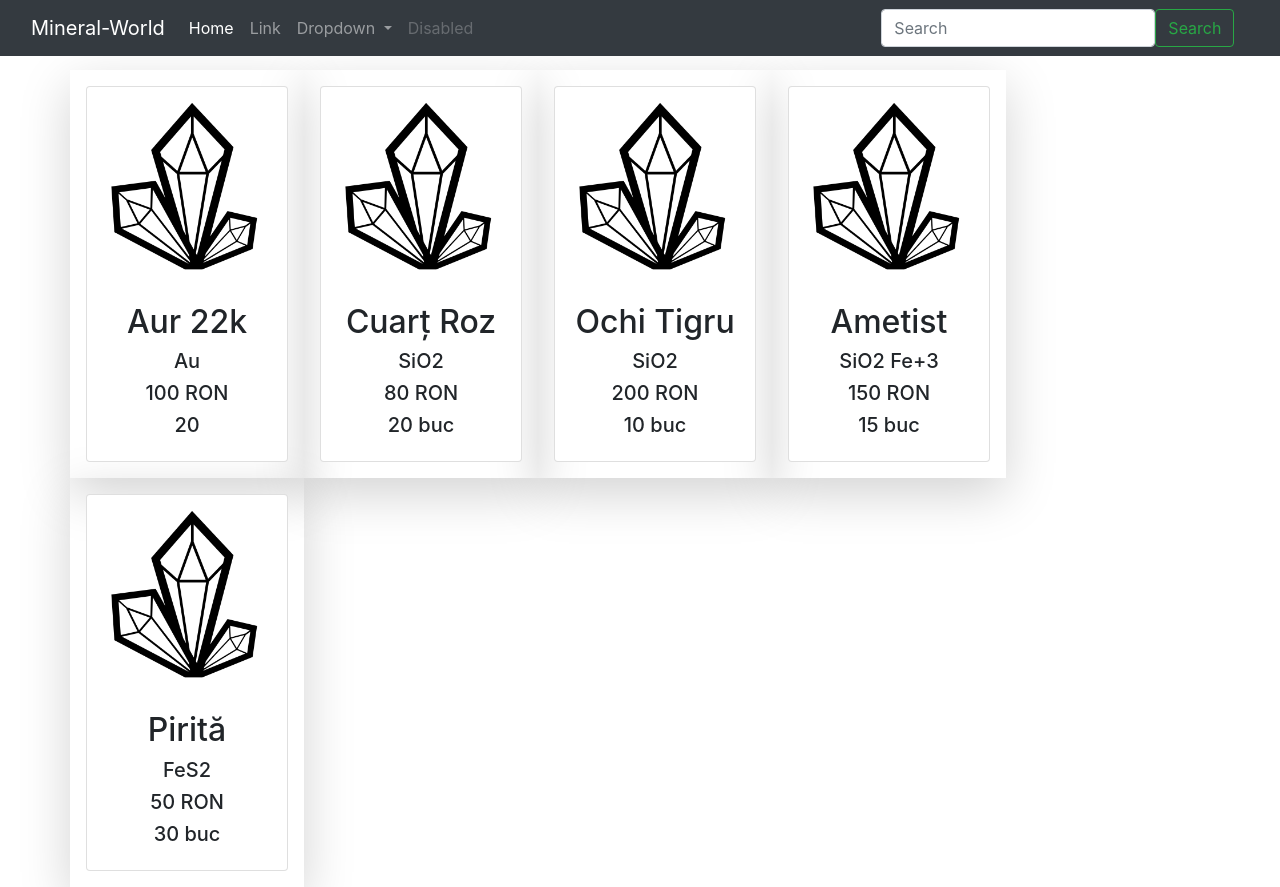
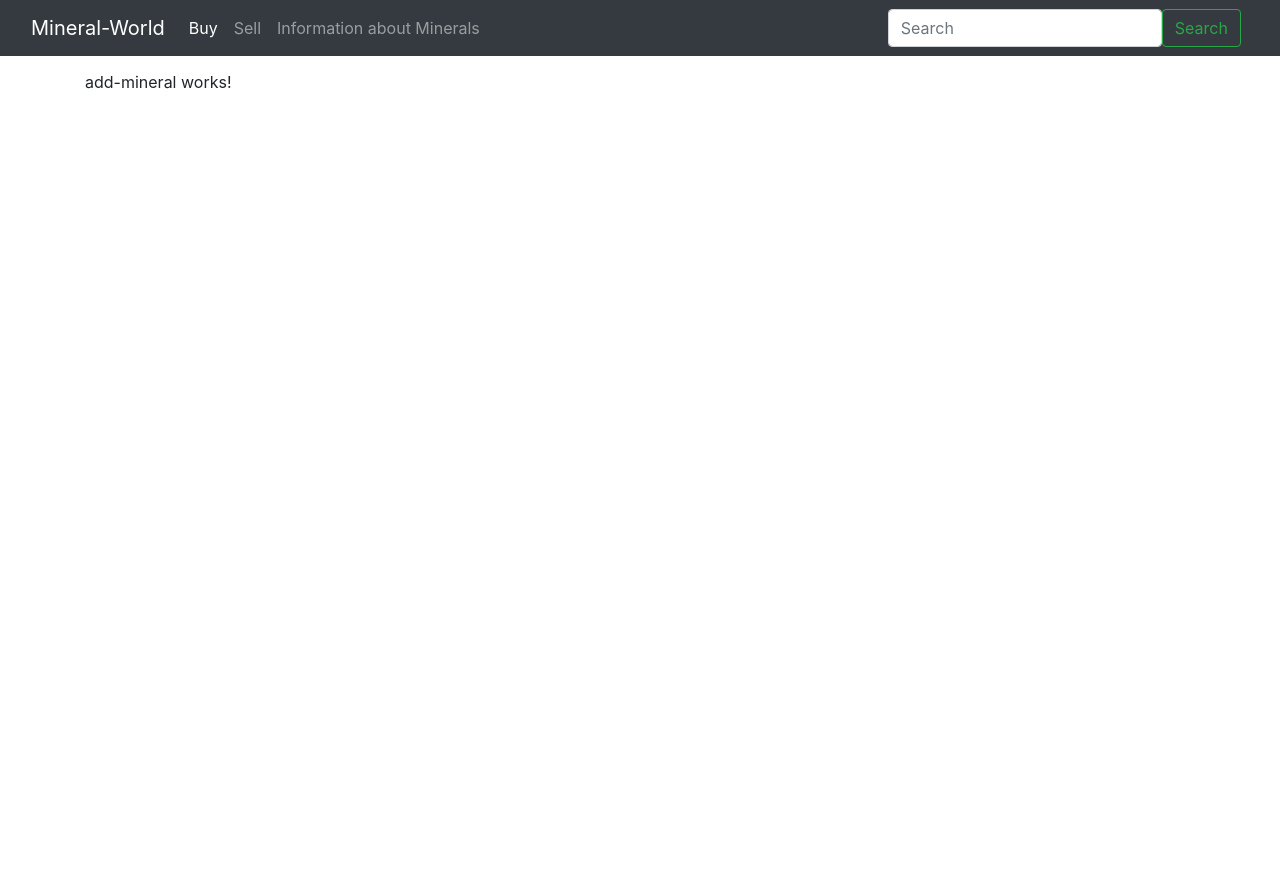
Before and after one commit to mihaid150/Mineral_World, an Angular app in the folder Frontend/Mineral-World/: page /sell-mineral in a window 1280 px wide. After the commit the page ends 800 px from the top, so only its background shows below. Built offline with nearby package versions, Linux system fonts and the light colour scheme.

Commit message:
mineral.8

```diff
--- /dev/null
+++ b/Frontend/Mineral-World/src/app/Mineral/add-mineral/add-mineral.component.html
@@ -0,0 +1,3 @@
+<p>
+  add-mineral works!
+</p>
--- /dev/null
+++ b/Frontend/Mineral-World/src/app/Mineral/add-mineral/add-mineral.component.ts
@@ -0,0 +1,15 @@
+import { Component, OnInit } from '@angular/core';
+
+@Component({
+  selector: 'app-add-mineral',
+  templateUrl: './add-mineral.component.html',
+  styleUrls: ['./add-mineral.component.scss']
+})
+export class AddMineralComponent implements OnInit {
+
+  constructor() { }
+
+  ngOnInit() {
+  }
+
+}
--- a/Frontend/Mineral-World/src/app/Mineral/mineral-card/mineral-card.component.html
+++ b/Frontend/Mineral-World/src/app/Mineral/mineral-card/mineral-card.component.html
@@ -17,6 +17,6 @@
           <h2>{{mineral.Name}}</h2>
           <h5>{{mineral.Formula}}</h5>
           <h5>{{mineral.Price}}</h5>
-          <h5>{{mineral.Cantitate}}</h5>
+          <h5>{{mineral.Quantity}}</h5>
       </div>
 </div>
--- a/Frontend/Mineral-World/src/app/Mineral/mineral-card/mineral-card.component.ts
+++ b/Frontend/Mineral-World/src/app/Mineral/mineral-card/mineral-card.component.ts
@@ -1,4 +1,5 @@
 import { Component, Input } from '@angular/core';
+import { IMineral } from '../IMineral.interface';
 
 @Component(
 {
@@ -8,5 +9,5 @@ import { Component, Input } from '@angular/core';
 })
 export class MineralCardComponent
 {
-  @Input() mineral : any
+  @Input() mineral!: IMineral;
 }
--- a/Frontend/Mineral-World/src/app/Mineral/mineral-list/mineral-list.component.ts
+++ b/Frontend/Mineral-World/src/app/Mineral/mineral-list/mineral-list.component.ts
@@ -1,5 +1,6 @@
 import { Component, OnInit } from '@angular/core';
 import { MineralWorldService } from 'src/app/services/mineral-world.service';
+import { IMineral } from '../IMineral.interface';
 
 @Component({
   selector: 'app-mineral-list',
@@ -8,7 +9,7 @@ import { MineralWorldService } from 'src/app/services/mineral-world.service';
 })
 export class MineralListComponent implements OnInit {
 
-  minerals!: any;
+  minerals!: Array<IMineral>;
 
 
 
@@ -20,6 +21,9 @@ export class MineralListComponent implements OnInit {
       (       data: any)=>{
         this.minerals=data;
         console.log(data);
+      }, error =>{
+        console.log('httperror:');
+        console.log(error);
       }
     );
   }
--- a/Frontend/Mineral-World/src/app/app.component.html
+++ b/Frontend/Mineral-World/src/app/app.component.html
@@ -1,4 +1,5 @@
 <app-nav-bar></app-nav-bar>
 <div class="container" style="margin-top: 70px;">
-  <app-mineral-list></app-mineral-list>
+  <!-- <app-mineral-list></app-mineral-list> -->
+  <router-outlet></router-outlet>
 </div>
--- a/Frontend/Mineral-World/src/app/app.module.ts
+++ b/Frontend/Mineral-World/src/app/app.module.ts
@@ -1,24 +1,33 @@
 import { BrowserModule } from '@angular/platform-browser';
 import { NgModule } from '@angular/core';
 import {HttpClientModule} from '@angular/common/http';
+import {Routes, RouterModule} from '@angular/router';
 
 import { AppComponent } from './app.component';
 import { MineralCardComponent } from './Mineral/mineral-card/mineral-card.component';
 import { MineralListComponent } from './Mineral/mineral-list/mineral-list.component';
 import { NavBarComponent } from './nav-bar/nav-bar.component';
 import { MineralWorldService } from './services/mineral-world.service';
+import { AddMineralComponent } from './Mineral/add-mineral/add-mineral.component';
 
+
+const appRoutes: Routes = [
+  {path: '', component: MineralListComponent},
+  {path: 'sell-mineral', component: AddMineralComponent}
+]
 
 @NgModule({
   declarations: [
     AppComponent,
     MineralCardComponent,
     MineralListComponent,
-      NavBarComponent
+    NavBarComponent,
+    AddMineralComponent
    ],
   imports: [
     BrowserModule,
-    HttpClientModule
+    HttpClientModule,
+    RouterModule.forRoot(appRoutes)
   ],
   providers: [
     MineralWorldService
--- a/Frontend/Mineral-World/src/app/nav-bar/nav-bar.component.html
+++ b/Frontend/Mineral-World/src/app/nav-bar/nav-bar.component.html
@@ -1,30 +1,19 @@
 <nav class="navbar navbar-expand-lg navbar-dark link bg-dark fixed-top">
   <div class="container-fluid">
-    <a class="navbar-brand" href="#">Mineral-World</a>
+    <a class="navbar-brand" href="/">Mineral-World</a>
     <button class="navbar-toggler" type="button" data-bs-toggle="collapse" data-bs-target="#navbarSupportedContent" aria-controls="navbarSupportedContent" aria-expanded="false" aria-label="Toggle navigation">
       <span class="navbar-toggler-icon"></span>
     </button>
     <div class="collapse navbar-collapse" id="navbarSupportedContent">
       <ul class="navbar-nav me-auto mb-2 mb-lg-0" style="margin-right: 400px;">
         <li class="nav-item">
-          <a class="nav-link active" aria-current="page" href="#">Home</a>
+          <a class="nav-link active" aria-current="page" href="/">Buy</a>
         </li>
         <li class="nav-item">
-          <a class="nav-link" href="#">Link</a>
-        </li>
-        <li class="nav-item dropdown">
-          <a class="nav-link dropdown-toggle" href="#" id="navbarDropdown" role="button" data-bs-toggle="dropdown" aria-expanded="false">
-            Dropdown
-          </a>
-          <ul class="dropdown-menu" aria-labelledby="navbarDropdown">
-            <li><a class="dropdown-item" href="#">Action</a></li>
-            <li><a class="dropdown-item" href="#">Another action</a></li>
-            <li><hr class="dropdown-divider"></li>
-            <li><a class="dropdown-item" href="#">Something else here</a></li>
-          </ul>
+          <a class="nav-link" href="/sell-mineral">Sell</a>
         </li>
         <li class="nav-item">
-          <a class="nav-link disabled" href="#" tabindex="-1" aria-disabled="true">Disabled</a>
+          <a class="nav-link" href="/">Information about Minerals</a>
         </li>
       </ul>
       <form class="d-flex" >
--- a/Frontend/Mineral-World/src/app/services/mineral-world.service.ts
+++ b/Frontend/Mineral-World/src/app/services/mineral-world.service.ts
@@ -1,5 +1,8 @@
 import { Injectable } from '@angular/core';
 import { HttpClient } from '@angular/common/http';
+import {map} from 'rxjs/operators';
+import { IMineral } from '../Mineral/IMineral.interface';
+import { Observable } from 'rxjs';
 
 @Injectable({
   providedIn: 'root'
@@ -11,8 +14,20 @@ export class MineralWorldService {
 
   constructor(private http:HttpClient) {
    }
-    getAllMinerals()
+    getAllMinerals(): Observable<IMineral[]>
     {
-     return this.http.get('data/minerals.json');
+     return this.http.get('data/minerals.json').pipe( map((data:any)=>
+      {
+           const mineralsArray: Array<IMineral> =[];
+             for (const id in data){
+             if(data.hasOwnProperty(id))
+             {
+               mineralsArray.push(data[id]);
+             }
+            }
+           return mineralsArray;
+      }
+          )
+    );
     }
 }
--- a/Frontend/Mineral-World/src/data/minerals.json
+++ b/Frontend/Mineral-World/src/data/minerals.json
@@ -1,37 +1,37 @@
 [
   {
-      "Id":1,
+      "id":1,
       "Name":"Aur 22k",
       "Formula":"Au",
-      "Price":"100 RON",
-      "Cantitate":"20"
+      "Price":"100",
+      "Quantity":"20"
   },
   {
-    "Id":2,
+    "id":2,
     "Name":"Cuarț Roz",
     "Formula":"SiO2",
-    "Price":"80 RON",
-    "Cantitate":"20 buc"
+    "Price":"80",
+    "Quantity":"20"
   },
   {
-    "Id":3,
+    "id":3,
     "Name":"Ochi Tigru",
     "Formula":"SiO2",
-    "Price":"200 RON",
-    "Cantitate":"10 buc"
+    "Price":"200",
+    "Quantity":"10"
   },
   {
-    "Id":4,
+    "id":4,
     "Name":"Ametist",
     "Formula":"SiO2 Fe+3",
-    "Price":"150 RON",
-    "Cantitate":"15 buc"
+    "Price":"150",
+    "Quantity":"15"
   },
   {
-    "Id":5,
+    "id":5,
     "Name":"Pirită",
     "Formula":"FeS2",
-    "Price":"50 RON",
-    "Cantitate":"30 buc"
+    "Price":"50",
+    "Quantity":"30"
   }
 ]
```
Also changed, not shown: Frontend/Mineral-World/src/app/Mineral/IMineral.interface.ts (added, +7 -0 lines), Frontend/Mineral-World/src/app/Mineral/add-mineral/add-mineral.component.scss (added), 2 other files (tests, documents, lock files or other folders).
